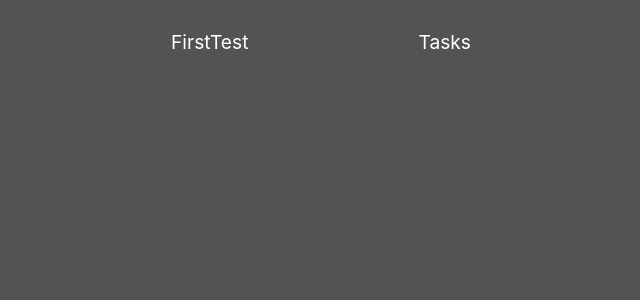
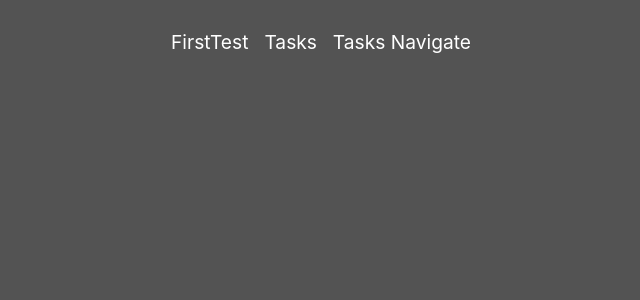
Before and after one commit to RamonMaximiliano/jest-react, a React (Create React App) app: page / in a window 1280 px wide. Before the commit this address had no page. Shown: the top 300 px of the page, without its empty margins (219-859 px from the left). Built offline with nearby package versions, Linux system fonts and the light colour scheme.

Commit message:
feat: useNavigate test

```diff
--- a/src/App.css
+++ b/src/App.css
@@ -30,6 +30,7 @@
     color:white;
     text-decoration: none;
     font-size: larger;
+    cursor: pointer;
 }
 .nav-link:hover{
     text-decoration: underline;
--- a/src/App.tsx
+++ b/src/App.tsx
@@ -2,10 +2,17 @@ import './App.css';
 import FirstTest from './components/FirstTest/FirstTest';
 import Tasks from './components/Tasks/Task';
 import { Link, Route, Routes } from 'react-router-dom';
+import { useNavigate } from 'react-router-dom';
 
-const func = (prop:number)=>{ console.log(prop)};
+const func = (prop: number) => { console.log(prop) };
 
 function App() {
+  const navigate = useNavigate();
+
+  function navigateTo() {
+    navigate("/Tasks");
+  }
+
   return (
     <div >
       <header >
@@ -17,12 +24,15 @@ function App() {
             <li>
               <Link to="/Tasks" className="nav-link">Tasks</Link>
             </li>
+            <li>
+              <p className="nav-link" onClick={()=>navigateTo()}>Tasks Navigate</p>
+            </li>
           </ul>
         </nav>
       </header>
       <Routes>
-        <Route path="/FirstTest" element={<FirstTest onClick={()=>func(10)}/>}/>
-        <Route path="/Tasks" element={<Tasks/>}/>
+        <Route path="/FirstTest" element={<FirstTest onClick={() => func(10)} />} />
+        <Route path="/Tasks" element={<Tasks />} />
       </Routes>
     </div>
   );
@@ -30,15 +40,13 @@ function App() {
 
 export default App;
 
+/*
 
-/*
+PART 1:  20:00 min
+https://www.youtube.com/watch?v=p1bjHvX-DqM&ab_channel=FernandaKipper%7CDev
 
 FELIPE: 1:00:00
 https://www.youtube.com/watch?v=0hVXjqHwvI0&ab_channel=FelipeRocha%E2%80%A2dicasparadevs
-
-
-PART 1:  13:40 min
-https://www.youtube.com/watch?v=p1bjHvX-DqM&ab_channel=FernandaKipper%7CDev
 
 SOME DUDE: 10:00 min
 https://www.youtube.com/watch?v=MQs8_KIj_PU&ab_channel=DevPleno
@@ -50,5 +58,4 @@ ANOTHER DUDE:
 https://www.youtube.com/watch?v=UKCIfwI8DxA&ab_channel=RicardoPedroni
 
 
-
 */
```
Also changed, not shown: 1 other file (tests, documents, lock files or other folders). Lines whose indentation alone changed are shown as unchanged.
